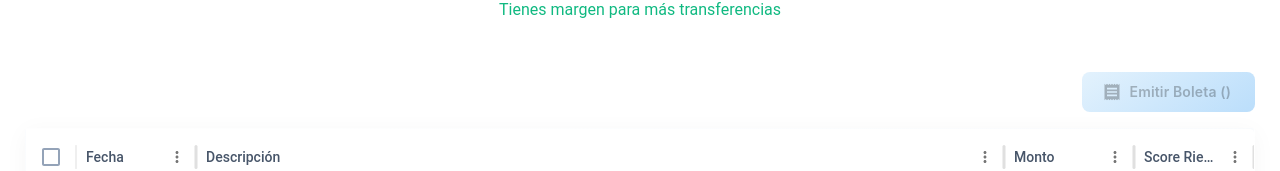
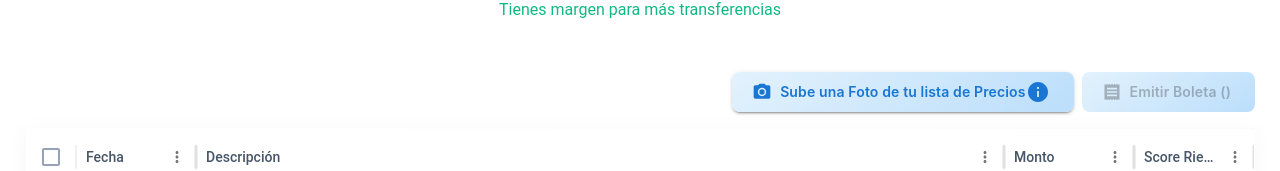
Before and after one commit to mlvaldebenito/finanzapp, a React (Create React App) app in the folder frontend/: page /main in a window 1280 px wide. Shown: the part 560-731 px from the top of the page. Built offline with nearby package versions, Linux system fonts and the light colour scheme; no server answers; sample sign-in values are in the browser's storage.

Commit message:
feat(): add image dialog

```diff
--- /dev/null
+++ b/frontend/src/dialog/ImagesDialog.js
@@ -0,0 +1,64 @@
+import { useState } from 'react';
+import { Button, Dialog, Typography, DialogTitle, DialogContent } from '@mui/material';
+import PhotoCameraIcon from '@mui/icons-material/PhotoCamera';
+import InfoIcon from '@mui/icons-material/Info';
+import Close from '@mui/icons-material/Close';
+import IconButton from '@mui/material/IconButton';
+
+const ImageDialog = () => {
+    const [open, setOpen] = useState(false);
+    console.log('aca');
+    return (
+        <>
+        <Button
+          variant="contained"
+          startIcon={<PhotoCameraIcon />}
+          onClick={() => setOpen(true)}
+          sx={{
+            fontFamily: "'Inter', sans-serif",
+            fontWeight: 600,
+            fontSize: "0.875rem",
+            textTransform: "none",
+            padding: "8px 24px",
+            borderRadius: "8px",
+            letterSpacing: "0.01em",
+          }}
+        >
+          Sube una Foto de tu lista de Precios
+          <InfoIcon onClick={() => {}}/>
+        </Button>
+        <Dialog
+            open={open}
+            onClose={() => setOpen(false)}
+        >
+            <DialogTitle
+                component="div"
+                sx={{
+                borderRadius: '4px 4px 0 0',
+                bgcolor: 'primary.main',
+                py: 3,
+                }}
+            >
+                <Typography color="white" align="center" variant="h6">Sube tus imágenes</Typography>
+                <IconButton
+                aria-label="close"
+                onClick={() => setOpen(false)}
+                sx={{
+                    position: 'absolute',
+                    right: 8,
+                    top: 8,
+                }}
+                color="fingoWhite"
+                >
+                <Close />
+                </IconButton>
+            </DialogTitle>
+            <DialogContent sx={{ mt: 2, px: 6 }}>
+                <Typography>asfas</Typography>
+            </DialogContent>
+        </Dialog>
+        </>
+    )
+}
+
+export default ImageDialog;
--- a/frontend/src/views/MainView.js
+++ b/frontend/src/views/MainView.js
@@ -12,7 +12,8 @@ import TermometerLoader from '../components/termometerLoader';
 import LogoutButton from '../components/LogoutButton';
 import useGetUser from '../hooks/useGetUser';
 import ChatInterface from '../components/chatInterface';
-
+import Stack from '@mui/material/Stack';
+import ImageDialog from '../dialog/ImagesDialog';
 
 const MainView = () => {
   const [selectedTransactions, setSelectedTransactions] = useState([]);
@@ -146,6 +147,8 @@ const MainView = () => {
         </Box>
       </Box>
       <Box sx={{ my: 2, display: "flex", justifyContent: "flex-end" }}>
+        <Stack direction="row" spacing={1}>
+        <ImageDialog />
         <Button
           variant="contained"
           onClick={handleSendSelected}
@@ -163,6 +166,7 @@ const MainView = () => {
         >
           Emitir Boleta ({selectedTransactions?.length || ""})
         </Button>
+        </Stack>
       </Box>
       <Paper
         elevation={0}
```
